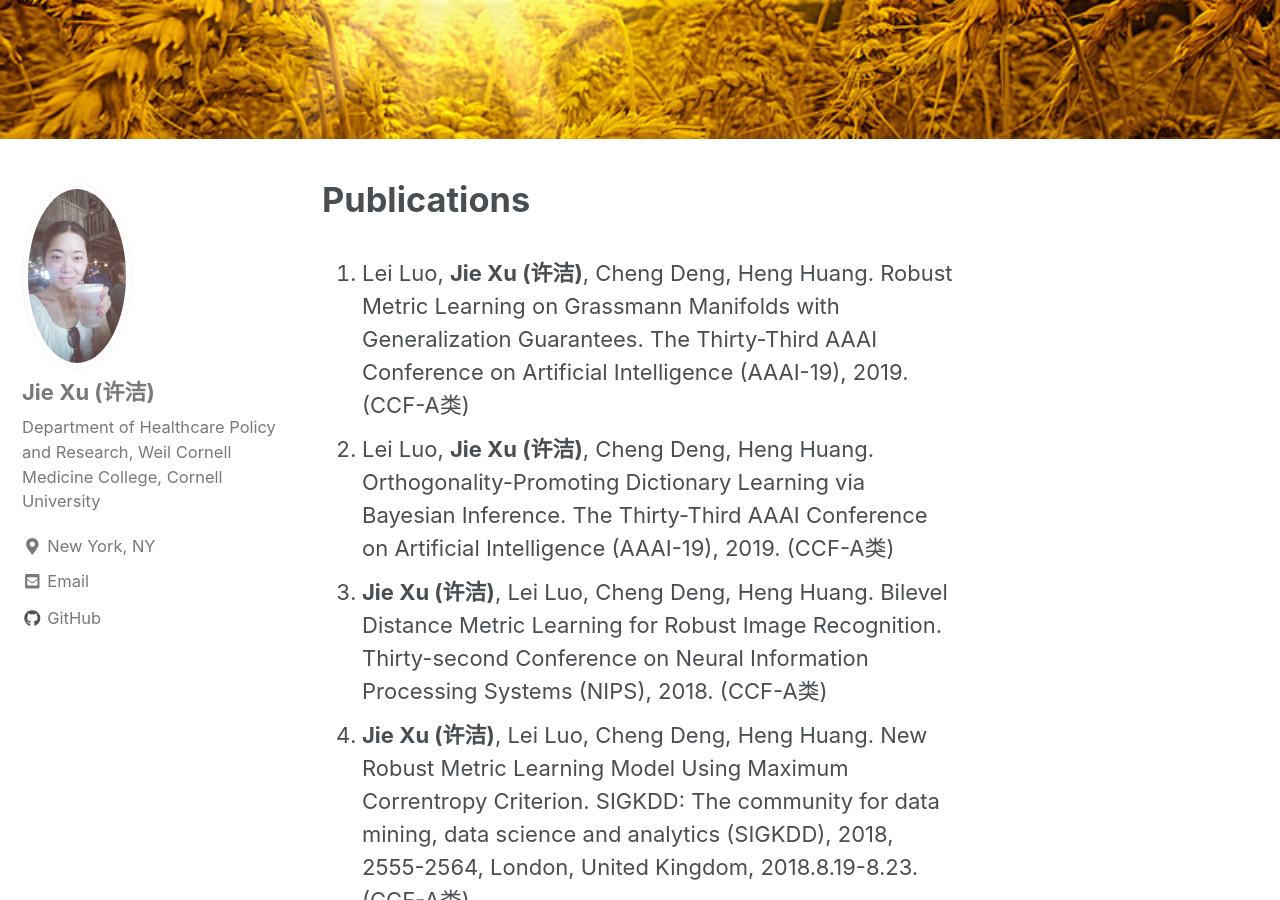
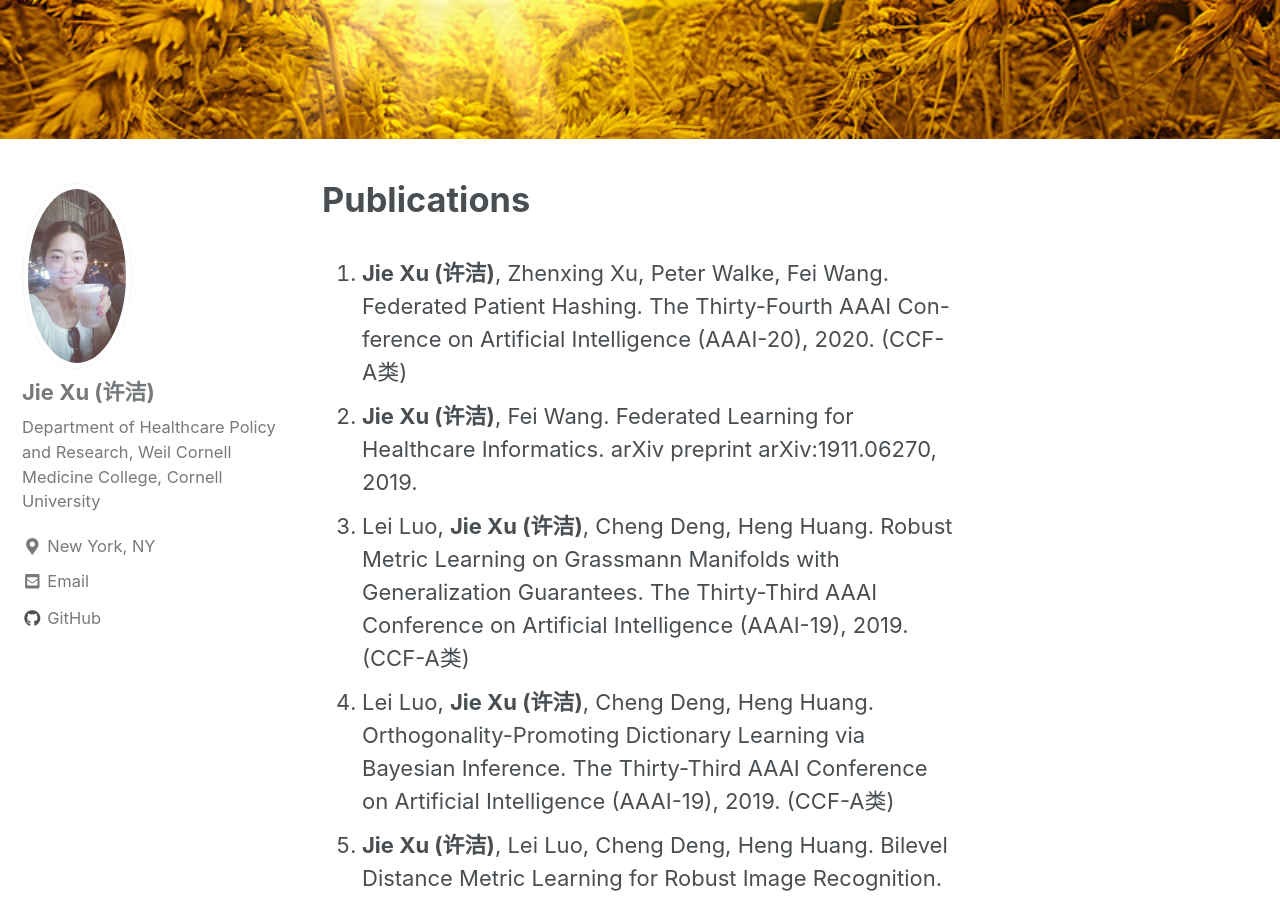
Before and after one commit to jxu1015/jxu1015.github.io, a Jekyll site: the page built from _pages/publications.md, in a window 1280 px wide and 900 px high, scrolled down 361 px. Built offline with Jekyll 4.4.1, drawn with Linux system fonts in a browser that asks for light colours; nearby versions of some CDN libraries.

Commit message:
Update publications.md

```diff
--- a/_pages/publications.md
+++ b/_pages/publications.md
@@ -5,17 +5,18 @@
 header:
   image: "/images/fengshou.jpg"
 ---
-
-1. Lei Luo, **Jie Xu (许洁)**, Cheng Deng, Heng Huang. Robust Metric Learning on Grassmann Manifolds with Generalization Guarantees. The Thirty-Third AAAI Conference on Artificial Intelligence (AAAI-19), 2019. (CCF-A类)
-2. Lei Luo, **Jie Xu (许洁)**, Cheng Deng, Heng Huang. Orthogonality-Promoting Dictionary Learning via Bayesian Inference. The Thirty-Third AAAI Conference on Artificial Intelligence (AAAI-19), 2019. (CCF-A类)
-3. **Jie Xu (许洁)**, Lei Luo, Cheng Deng, Heng Huang. Bilevel Distance Metric Learning for Robust Image Recognition. Thirty-second Conference on Neural Information Processing Systems (NIPS), 2018. (CCF-A类)
-4. **Jie Xu (许洁)**, Lei Luo, Cheng Deng, Heng Huang. New Robust Metric Learning Model Using Maximum Correntropy Criterion. SIGKDD: The community for data mining, data science and analytics (SIGKDD), 2018, 2555-2564, London, United Kingdom, 2018.8.19-8.23. (CCF-A类)
-5. **Jie Xu (许洁)**, Lei Luo, Cheng Deng, Heng Huang. Multi-Level Metric Learning via Smoothed Wasserstein Distance. International Joint Conference on Artificial Intelligence (IJCAI), 2018, Stockholm, Sweden, 2018.7.13-7.19. (CCF-A类)
-6. **Jie Xu (许洁)**, Cheng Deng, Xinbo Gao, Dinggang Shen, Heng Huang. Predicting Alzheimer's Disease Cognitive Assessment via Robust Low-Rank Structured Sparse Model. 26th International Joint Conference on Artificial Intelligence (IJCAI), 2017, 3880-3886, Melbourne, Australia, 2017.8.17-8.25. (CCF-A类)
-7. **Jie Xu (许洁)**, Xianglong Liu, Zhouyuan Huo, Cheng Deng, Feiping Nie, Heng Huang*. Multi-Class Support Vector Machine via Maximizing Multi-Class Margins. 26th International Joint Conference on Artificial Intelligence (IJCAI), 2017, 3154-3160, Melbourne, Australia, 2017.8.17-8.25. (CCF-A类)
-8. Cheng Deng, **Jie Xu (许洁)**, Kaibing Zhang, Dacheng Tao, Xinbo Gao, Xuelong Li. Similarity Constraints Based Structured Output Regression Machine: An Approach to Image Super-Resolution. IEEE Transactions on Neural Networks and Learning Systems, 2016, 27(12): 2472-2485. (JCR-I区, IF = 6.108)
-9. Xinxia Fan, Yanhua Yang, Cheng Deng, **Jie Xu (许洁)**, Xinbo Gao. Compressed Multi-scale Feature Fusion Network for Single Image Super-Resolution. Signal Processing, 2017.  (JCR-II区, IF = 3.110)
-10. **Jie Xu (许洁)**, Cheng Deng*, Xinbo Gao, Dacheng Tao, Xuelong Li. Image super-resolution using multi-layer support vector regression. 2014 IEEE International Conference on Acoustics, Speech and Signal Processing (ICASSP), 2014, 5799-5803, Florence, Italy, 2014.5.4-5.9. (CCF-B类)
-11. **Jie Xu (许洁)**, Cheng Deng, Xianglong Liu, Jie Li. Image Super-resolution Based on Sparse Representation With Joint Constraints. International Conference on Internet Multimedia Computing and Service (ICIMCS), 2014, 381-385, Xiamen, China, 2014.7.10-7.12.
-12. Songhang Ye, Cheng Deng, **Jie Xu (许洁)**, Xinbo Gao. Coupled Fisher Discrimination Dictionary Learn-ing for Single Image Super-resolution. IEEE International Conference on Acoustics, Speech, and Signal Processing (ICASSP), 2015, 1196-1200, Queensland, Australia, 2015.4.19-2015.4.24. (CCF-B类)
-13.  Fang Xie, Cheng Deng, **Jie Xu (许洁)**, Jifei Yu, Jie Li. Image Super Resolution Using Gaussian Process Regression with Patch Clustering. International Conference on Internet Multimedia Computing and Service (ICIMCS), 2013, 109-112, Huang shan, China, 2013.8.17-8.18.
+1. **Jie Xu (许洁)**, Zhenxing Xu, Peter Walke, Fei Wang. Federated Patient Hashing. The Thirty-Fourth AAAI Con-ference on Artificial Intelligence (AAAI-20), 2020. (CCF-A类)
+2. **Jie Xu (许洁)**, Fei Wang. Federated Learning for Healthcare Informatics. arXiv preprint arXiv:1911.06270, 2019.
+3. Lei Luo, **Jie Xu (许洁)**, Cheng Deng, Heng Huang. Robust Metric Learning on Grassmann Manifolds with Generalization Guarantees. The Thirty-Third AAAI Conference on Artificial Intelligence (AAAI-19), 2019. (CCF-A类)
+4. Lei Luo, **Jie Xu (许洁)**, Cheng Deng, Heng Huang. Orthogonality-Promoting Dictionary Learning via Bayesian Inference. The Thirty-Third AAAI Conference on Artificial Intelligence (AAAI-19), 2019. (CCF-A类)
+5. **Jie Xu (许洁)**, Lei Luo, Cheng Deng, Heng Huang. Bilevel Distance Metric Learning for Robust Image Recognition. Thirty-second Conference on Neural Information Processing Systems (NIPS), 2018. (CCF-A类)
+6. **Jie Xu (许洁)**, Lei Luo, Cheng Deng, Heng Huang. New Robust Metric Learning Model Using Maximum Correntropy Criterion. SIGKDD: The community for data mining, data science and analytics (SIGKDD), 2018, 2555-2564, London, United Kingdom, 2018.8.19-8.23. (CCF-A类)
+7. **Jie Xu (许洁)**, Lei Luo, Cheng Deng, Heng Huang. Multi-Level Metric Learning via Smoothed Wasserstein Distance. International Joint Conference on Artificial Intelligence (IJCAI), 2018, Stockholm, Sweden, 2018.7.13-7.19. (CCF-A类)
+8. **Jie Xu (许洁)**, Cheng Deng, Xinbo Gao, Dinggang Shen, Heng Huang. Predicting Alzheimer's Disease Cognitive Assessment via Robust Low-Rank Structured Sparse Model. 26th International Joint Conference on Artificial Intelligence (IJCAI), 2017, 3880-3886, Melbourne, Australia, 2017.8.17-8.25. (CCF-A类)
+9. **Jie Xu (许洁)**, Xianglong Liu, Zhouyuan Huo, Cheng Deng, Feiping Nie, Heng Huang*. Multi-Class Support Vector Machine via Maximizing Multi-Class Margins. 26th International Joint Conference on Artificial Intelligence (IJCAI), 2017, 3154-3160, Melbourne, Australia, 2017.8.17-8.25. (CCF-A类)
+10. Cheng Deng, **Jie Xu (许洁)**, Kaibing Zhang, Dacheng Tao, Xinbo Gao, Xuelong Li. Similarity Constraints Based Structured Output Regression Machine: An Approach to Image Super-Resolution. IEEE Transactions on Neural Networks and Learning Systems, 2016, 27(12): 2472-2485. (JCR-I区, IF = 6.108)
+11. Xinxia Fan, Yanhua Yang, Cheng Deng, **Jie Xu (许洁)**, Xinbo Gao. Compressed Multi-scale Feature Fusion Network for Single Image Super-Resolution. Signal Processing, 2017.  (JCR-II区, IF = 3.110)
+12. **Jie Xu (许洁)**, Cheng Deng*, Xinbo Gao, Dacheng Tao, Xuelong Li. Image super-resolution using multi-layer support vector regression. 2014 IEEE International Conference on Acoustics, Speech and Signal Processing (ICASSP), 2014, 5799-5803, Florence, Italy, 2014.5.4-5.9. (CCF-B类)
+13. **Jie Xu (许洁)**, Cheng Deng, Xianglong Liu, Jie Li. Image Super-resolution Based on Sparse Representation With Joint Constraints. International Conference on Internet Multimedia Computing and Service (ICIMCS), 2014, 381-385, Xiamen, China, 2014.7.10-7.12.
+14. Songhang Ye, Cheng Deng, **Jie Xu (许洁)**, Xinbo Gao. Coupled Fisher Discrimination Dictionary Learn-ing for Single Image Super-resolution. IEEE International Conference on Acoustics, Speech, and Signal Processing (ICASSP), 2015, 1196-1200, Queensland, Australia, 2015.4.19-2015.4.24. (CCF-B类)
+15.  Fang Xie, Cheng Deng, **Jie Xu (许洁)**, Jifei Yu, Jie Li. Image Super Resolution Using Gaussian Process Regression with Patch Clustering. International Conference on Internet Multimedia Computing and Service (ICIMCS), 2013, 109-112, Huang shan, China, 2013.8.17-8.18.
```
